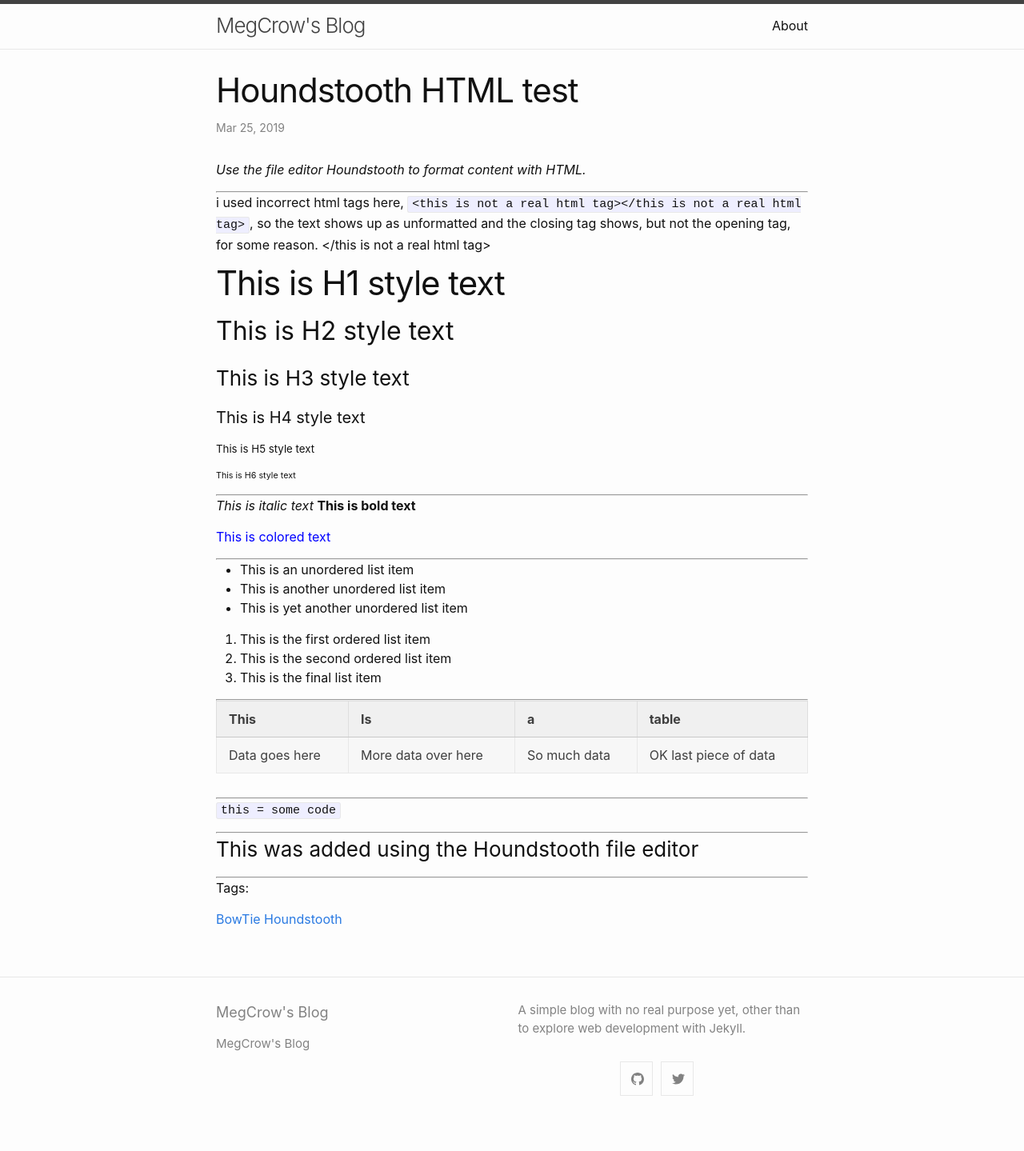
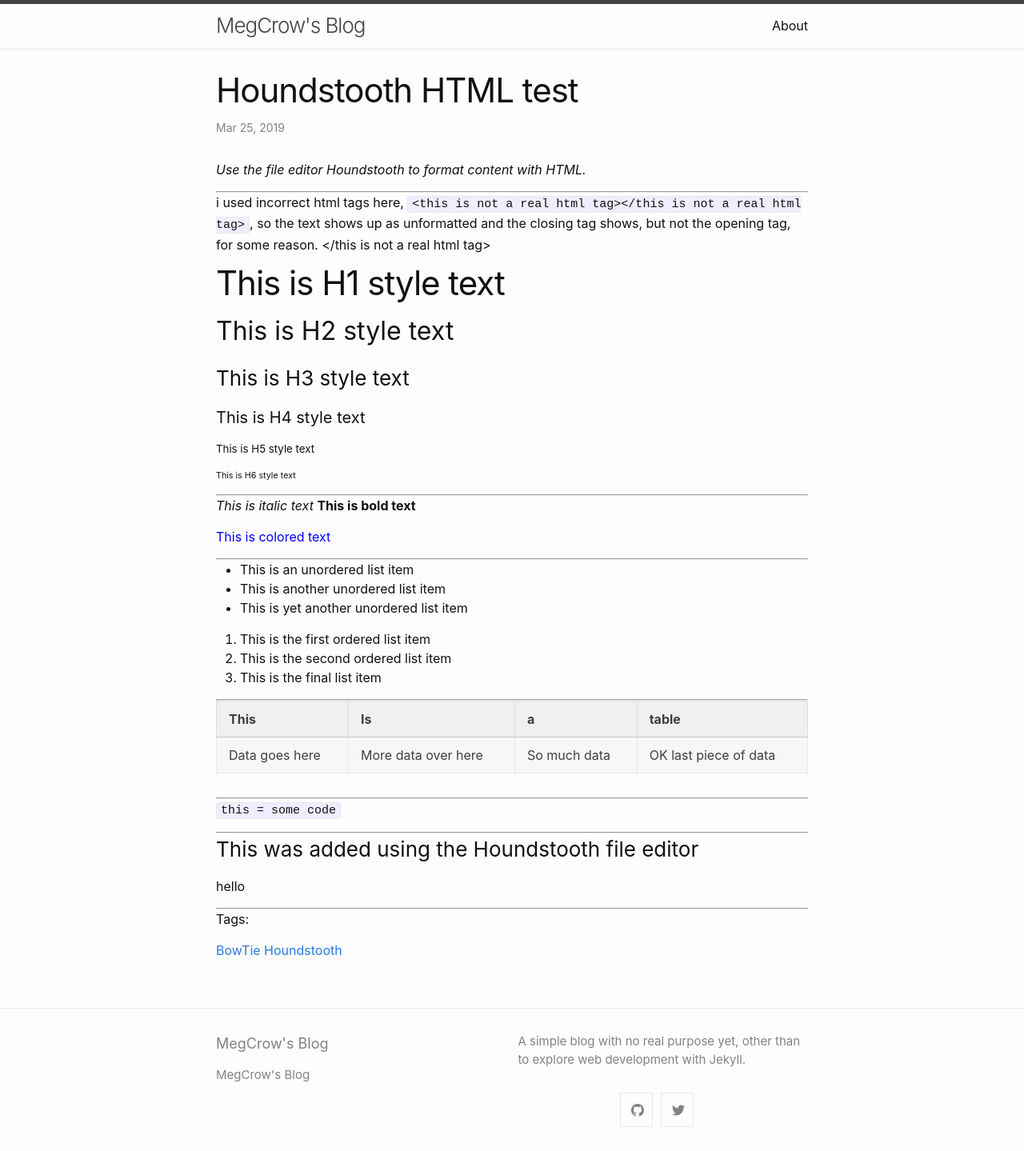
Before and after one commit to megcrow/megcrow-blog, a Jekyll site: the page built from _posts/2019-03-25-houndstooth-html-test.md, in a window 1280 px wide. Shown: the whole page at 80% size. Built offline with Jekyll 4.4.1, drawn with Linux system fonts in a browser that asks for light colours; before the commit the page ends 1400 px from its top, so only the background shows below that.

Commit message:
[HT] Edited item: _posts/2019-03-25-houndstooth-html-test.md

```diff
--- a/_posts/2019-03-25-houndstooth-html-test.md
+++ b/_posts/2019-03-25-houndstooth-html-test.md
@@ -72,4 +72,5 @@ social:
 <p><code>this = some code</code></p>
 <hr />
 <h3>This was added using the Houndstooth file editor</h3>
+<p>hello</p>
 <hr />
```
